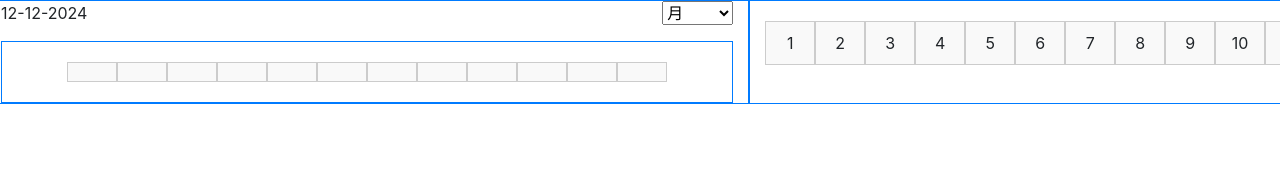
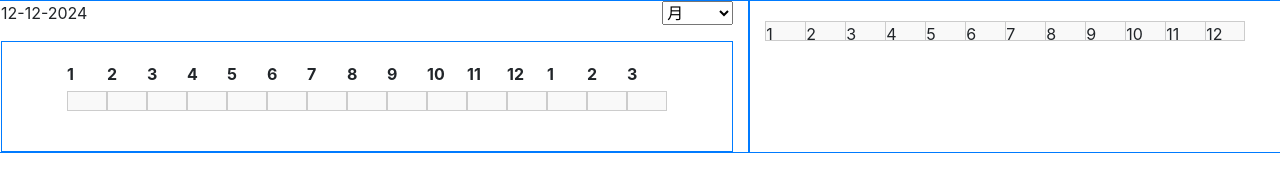
Before and after one commit to Thanhtikezaw19/simple-dateselector-with-range, a plain HTML site: page index.html in a window 1280 px wide. Shown: the top 192 px of the page. Drawn offline with nearby package versions, Linux system fonts and the light colour scheme.

Commit message:
change scrollbar into overflow scroll

```diff
--- a/index.html
+++ b/index.html
@@ -30,20 +30,7 @@
           <div class="picker">
             <div id="content">
               <div id="monthly">
-                <div id="bar-container">
-                  <div class="box" data-value="1"></div>
-                  <div class="box" data-value="2"></div>
-                  <div class="box" data-value="3"></div>
-                  <div class="box" data-value="4"></div>
-                  <div class="box" data-value="5"></div>
-                  <div class="box" data-value="6"></div>
-                  <div class="box" data-value="7"></div>
-                  <div class="box" data-value="8"></div>
-                  <div class="box" data-value="9"></div>
-                  <div class="box" data-value="10"></div>
-                  <div class="box" data-value="11"></div>
-                  <div class="box" data-value="12"></div>
-                </div>
+                <div id="bar-container"></div>
               </div>
               <div id="daily" class="hidden">
                 This is Daily DIV
--- a/index.js
+++ b/index.js
@@ -17,6 +17,32 @@ document.addEventListener('DOMContentLoaded', function() {
   const divs = document.querySelectorAll('#daily, #yearly, #fourth_quater');
   divs.forEach(div => div.style.display = 'none');
 });
+
+///////////////// for div
+
+const startDate = 2022; // Start year from API
+const endDate = 2024; // End year from API
+
+const barContainer = document.getElementById('bar-container');
+
+for (let year = startDate; year <= endDate; year++) {
+  for (let month = 1; month <= 12; month++) {
+    const boxContainer = document.createElement('div');
+    boxContainer.className = 'box-container';
+
+    const numberDiv = document.createElement('div');
+    numberDiv.className = 'number';
+    numberDiv.innerText = `${month}`;
+
+    const boxDiv = document.createElement('div');
+    boxDiv.className = 'box';
+    boxDiv.dataset.value = `${year}-${month}`;
+
+    boxContainer.appendChild(numberDiv);
+    boxContainer.appendChild(boxDiv);
+    barContainer.appendChild(boxContainer);
+  }
+}
 
 const boxes = document.querySelectorAll('.box');
 let isDragging = false;
--- a/style.css
+++ b/style.css
@@ -8,23 +8,66 @@
 
 #bar-container {
   display: flex;
-  justify-content: space-between;
   width: 600px;
   margin: 20px auto;
+  overflow-x: auto;
+  padding-bottom: 20px; /* Space for the scrollbar */
+  box-sizing: content-box;
+  position: relative;
+}
+
+/* Scrollbar Styles */
+#bar-container::-webkit-scrollbar {
+  height: 8px; /* Thin scrollbar height */
+}
+
+#bar-container::-webkit-scrollbar-track {
+  background: #f5f5f5; /* Light grey background for the track */
+  border-radius: 10px; /* Rounded corners */
+}
+
+#bar-container::-webkit-scrollbar-thumb {
+  background-color: #007bff; /* Blue color similar to the timeline bar */
+  border-radius: 0; /* No rounding, making it rectangular */
+}
+
+/* Custom Timeline Style */
+.timeline-bar {
+  display: flex;
+  background-color: #007bff; /* Same color as scrollbar */
+  height: 20px;
+  width: 100%;
+  border-radius: 5px;
+}
+
+.box-container {
+  display: flex;
+  flex-direction: column;
+  align-items: left;
+  flex: 1;
+}
+
+.number {
+  margin-bottom: 5px;
+  font-weight: bold;
 }
 
 .box {
-  flex: 1;
-  padding: 9px;
-  text-align: center;
+  width: 2.5rem;
+  height: 20px;
   border: 1px solid #ccc;
   cursor: pointer;
   background-color: #f9f9f9;
   user-select: none;
   transition: background-color 0.3s ease;
+  border-right: none;
+}
+
+.box:last-child {
+  border-right: 1px solid #ccc;
 }
 
 .box.selected {
-  background-color: #007bff;
+  background-color: #95AFDD;
   color: #fff;
 }
```
